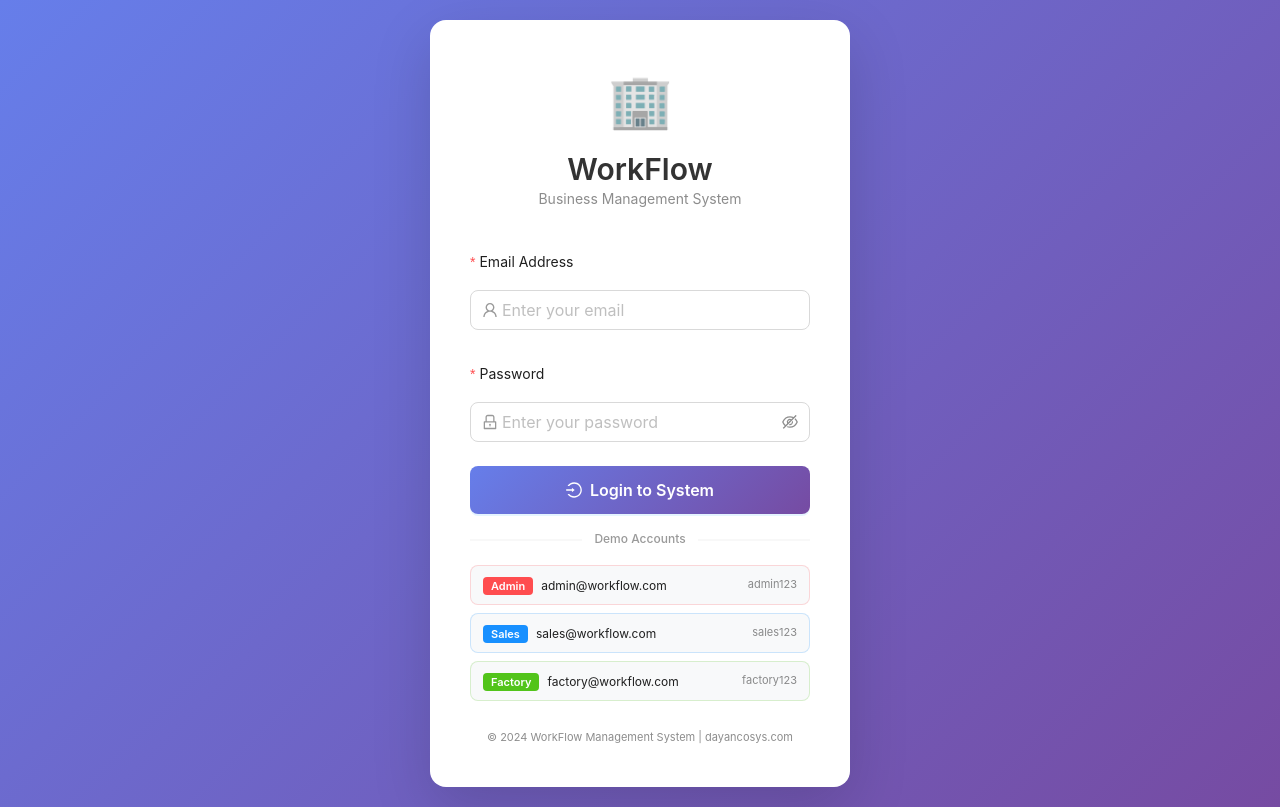
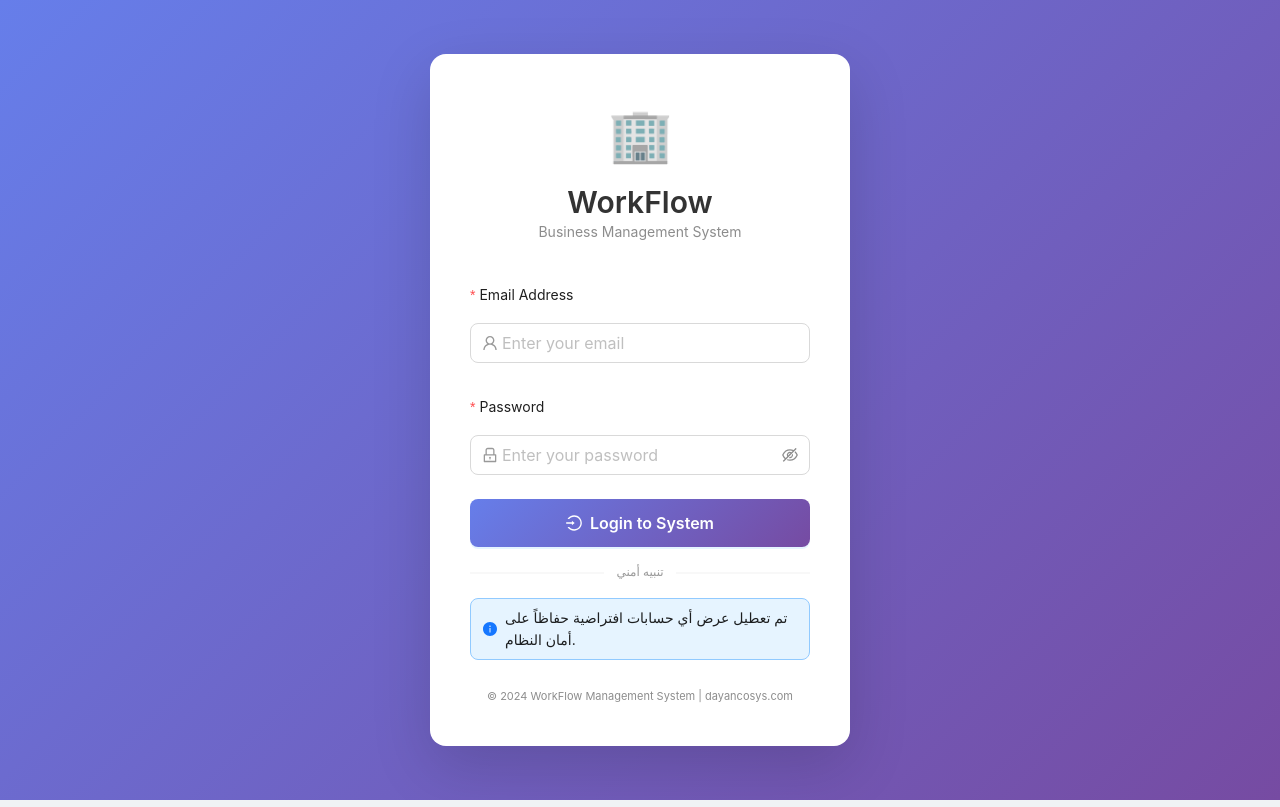
Before and after one commit to benalmalla2015-cell/WorkFlow, a React (Create React App) app in the folder frontend/: page /login in a window 1280 px wide. Built offline with nearby package versions, Linux system fonts and the light colour scheme.

Commit message:
security(login): remove demo credentials from login page

```diff
--- a/frontend/src/pages/Login.js
+++ b/frontend/src/pages/Login.js
@@ -129,49 +129,14 @@ const Login = () => {
           </Form.Item>
         </Form>
 
-        <Divider style={{ color: '#999', fontSize: 12 }}>Demo Accounts</Divider>
+        <Divider style={{ color: '#999', fontSize: 12 }}>تنبيه أمني</Divider>
 
-        <div style={{ display: 'flex', flexDirection: 'column', gap: 8 }}>
-          {[
-            { role: 'Admin', email: 'admin@workflow.com', pass: 'admin123', color: '#ff4d4f' },
-            { role: 'Sales', email: 'sales@workflow.com', pass: 'sales123', color: '#1890ff' },
-            { role: 'Factory', email: 'factory@workflow.com', pass: 'factory123', color: '#52c41a' },
-          ].map(({ role, email, pass, color }) => (
-            <div
-              key={role}
-              style={{
-                background: '#f8f9fa',
-                border: `1px solid ${color}33`,
-                borderRadius: 8,
-                padding: '8px 12px',
-                cursor: 'pointer',
-                display: 'flex',
-                justifyContent: 'space-between',
-                alignItems: 'center',
-                transition: 'all 0.2s',
-              }}
-              onClick={() => {
-                form.setFieldsValue({ email, password: pass });
-              }}
-              onMouseEnter={(e) => { e.currentTarget.style.background = `${color}10`; }}
-              onMouseLeave={(e) => { e.currentTarget.style.background = '#f8f9fa'; }}
-            >
-              <span>
-                <span style={{
-                  background: color,
-                  color: 'white',
-                  padding: '2px 8px',
-                  borderRadius: 4,
-                  fontSize: 11,
-                  fontWeight: 600,
-                  marginRight: 8,
-                }}>{role}</span>
-                <Text style={{ fontSize: 12 }}>{email}</Text>
-              </span>
-              <Text type="secondary" style={{ fontSize: 11 }}>{pass}</Text>
-            </div>
-          ))}
-        </div>
+        <Alert
+          type="info"
+          showIcon
+          message="تم تعطيل عرض أي حسابات افتراضية حفاظاً على أمان النظام."
+          style={{ marginBottom: 8 }}
+        />
 
         <div style={{ textAlign: 'center', marginTop: 24 }}>
           <Text type="secondary" style={{ fontSize: 11 }}>
```
